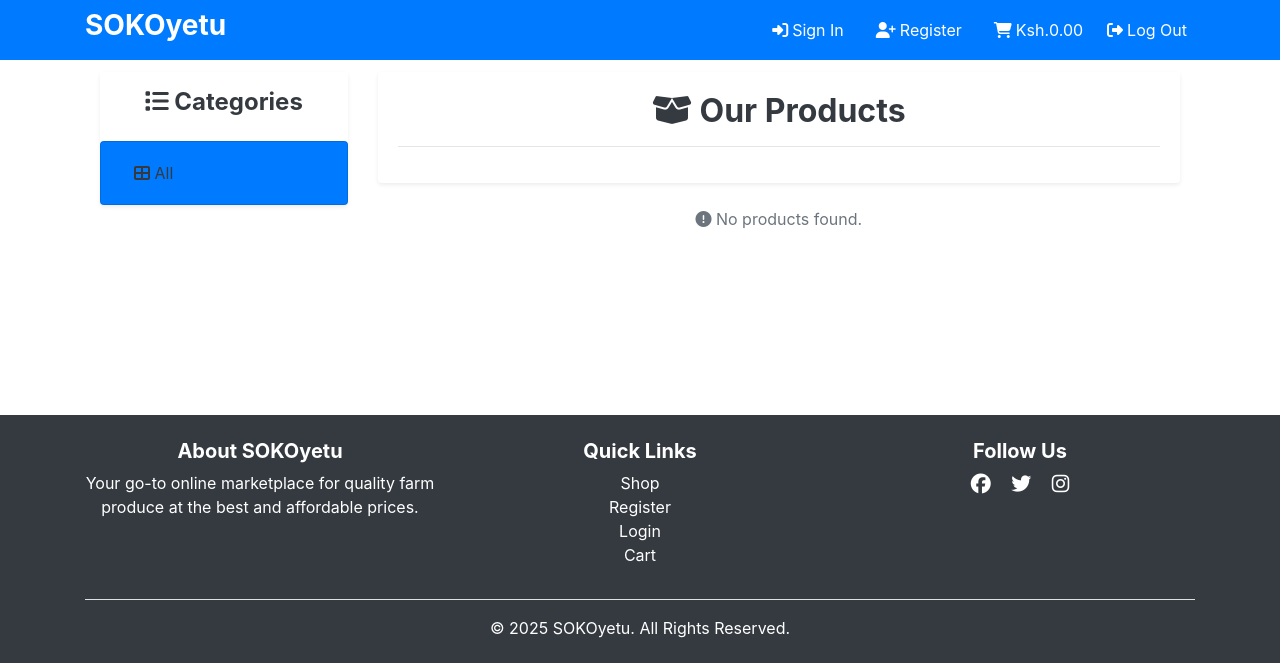
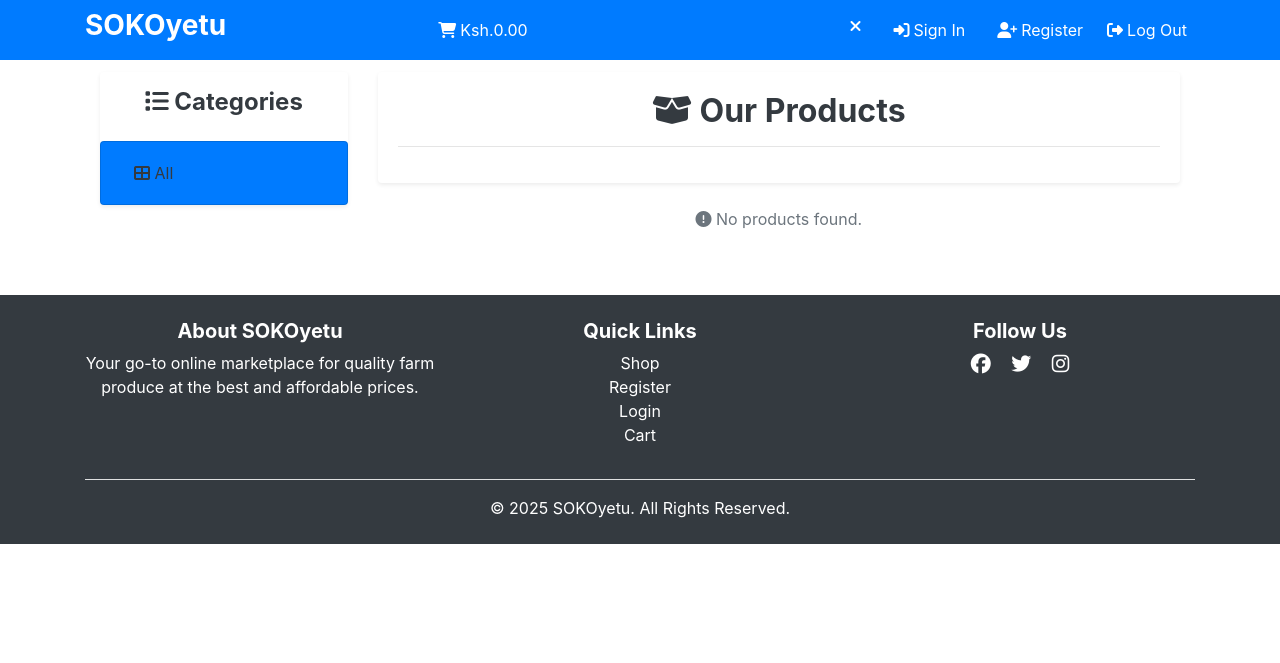
Before and after one commit to Chaser-254/sokoyetu, a Django app: page / in a window 1280 px wide. Shown: the top 663 px of the page. Run offline with Django 5.2, Linux system fonts and the light colour scheme; data that the repository does not hold is empty; some libraries are stand-ins or nearby versions.

Commit message:
improved the user interface and user experience

```diff
--- a/listings/templates/base.html
+++ b/listings/templates/base.html
@@ -4,30 +4,61 @@
 <head>
   <meta charset="UTF-8">
   <meta name="viewport" content="width=device-width, initial-scale=1.0">
-
   <link rel="stylesheet" href="https://cdnjs.cloudflare.com/ajax/libs/font-awesome/6.5.1/css/all.min.css">
   <link rel="stylesheet" href="https://stackpath.bootstrapcdn.com/bootstrap/4.4.1/css/bootstrap.min.css"
     integrity="sha384-Vkoo8x4CGsO3+Hhxv8T/Q5PaXtkKtu6ug5TOeNV6gBiFeWPGFN9MuhOf23Q9Ifjh" crossorigin="anonymous">
   <link rel="stylesheet" href="https://cdn.jsdelivr.net/npm/bootstrap-icons/font/bootstrap-icons.css">
-
   <link rel="stylesheet" href="https://fonts.googleapis.com/css2?family=Nunito&display=swap">
   <link rel="stylesheet" href="{% static 'css/style.css' %}">
   <title>{% block title %}{% endblock %}</title>
+  <style>
+    .navbar-toggler-custom {
+      padding: 0.25rem 0.75rem;
+      font-size: 1.35rem;
+      line-height: 1;
+      background-color: transparent;
+      border: none;
+    }
+
+    .navbar-collapse-custom {
+      display: flex;
+      justify-content: space-between;
+      align-items: center;
+    }
+
+    .navbar-nav {
+      flex-direction: column;
+    }
+
+    .nav-item {
+      margin-left: 15px;
+    }
+  </style>
 </head>
 
 <body>
-
   <nav class="navbar navbar-expand-md navbar-dark bg-primary fixed-top py-1" id="main-nav">
     <div class="container">
       <a href="{% url 'listings:product_list' %}" class="navbar-brand">
         <h3 class="font-weight-bold">SOKOyetu</h3>
       </a>
-      <button class="navbar-toggler" data-toggle="collapse" data-target="#navbarCollapse">
+
+      <a href="{% url 'cart:cart_detail' %}" class="nav-link text-white d-flex align-items-center"style="margin-left: 180px;">
+        <i class="fas fa-shopping-cart mr-1"></i>
+        Ksh.<span id="cart_price">{{ cart_total_price|floatformat:2 }}</span>
+      </a>
+
+      <button class="navbar-toggler navbar-toggler-custom" type="button" data-toggle="collapse" data-target="#navbarCollapse">
         <span class="navbar-toggler-icon"></span>
       </button>
 
-      <div class="collapse navbar-collapse" id="navbarCollapse">
+      <div class="collapse navbar-collapse navbar-collapse-custom" id="navbarCollapse">
         <ul class="navbar-nav ml-auto">
+          <li class="nav-item mx-2">
+            <a href="#" class="nav-link text-white d-flex align-items-center" data-toggle="collapse" data-target="#navbarCollapse">
+              <i class="fas fa-times"></i>
+            </a>
+          </li>
           {% if request.user.is_authenticated %}
             <li class="nav-item mx-2">
               <a href="{% url 'profile' %}" class="nav-link text-white d-flex align-items-center">
@@ -46,12 +77,6 @@
               </a>
             </li>
           {% endif %}
-          <li class="nav-item mx-2">
-            <a href="{% url 'cart:cart_detail' %}" class="nav-link text-white d-flex align-items-center">
-              <i class="fas fa-shopping-cart mr-1"></i>
-              Ksh.<span id="cart_price">{{ cart_total_price|floatformat:2 }}</span>
-            </a>
-          </li>
           <li class="nav-item mx-2 d-flex align-items-center">
             <form id="logout-form" action="{% url 'logout' %}" method="post" style="margin: 0;">
                 {% csrf_token %}
@@ -65,12 +90,10 @@
     </div>
   </nav>
 
-
   <div class="container py-5">
     {% block content %}
     {% endblock content %}
   </div>
-  <br><br><br><br><br>
   <footer class="bg-dark text-white py-4">
     <div class="container text-center">
       <div class="row">
@@ -101,12 +124,9 @@
 
   <script src="https://code.jquery.com/jquery-3.6.0.min.js"></script>
   <script src="https://cdn.jsdelivr.net/npm/bootstrap@4.5.3/dist/js/bootstrap.bundle.min.js"></script>
-  <script src="https://code.jquery.com/jquery-3.5.1.min.js"
-    integrity="sha256-9/aliU8x4CGsO3+Hhxv8T/Q5PaXtkKtu6ug5TOeNV6gBiFeWPGFN9MuhOf23Q9Ifjh=" crossorigin="anonymous"></script>
-  <script src="https://cdn.jsdelivr.net/npm/popper.js@1.16.0/dist/umd/popper.min.js"
-    integrity="sha384-Q6E9RHvbIyZFJoft+2mJbHaEWldlvI9IOYy5n3zV9zzTtmI3UksdQRVvoxMfooAo" crossorigin="anonymous"></script>
-  <script src="https://stackpath.bootstrapcdn.com/bootstrap/4.1.1/js/bootstrap.min.js"
-    integrity="sha384-smHYKdLADwkXOn1EmN1qk/HfnUcbVRZyYmZ4qpPea6sjB/pTJ0euyQp0Mk8ck+5T" crossorigin="anonymous"></script>
+  <script src="https://code.jquery.com/jquery-3.5.1.min.js" integrity="sha256-9/aliU8x4CGsO3+Hhxv8T/Q5PaXtkKtu6ug5TOeNV6gBiFeWPGFN9MuhOf23Q9Ifjh=" crossorigin="anonymous"></script>
+  <script src="https://cdn.jsdelivr.net/npm/popper.js@1.16.0/dist/umd/popper.min.js" integrity="sha384-Q6E9RHvbIyZFJoft+2mJbHaEWldlvI9IOYy5n3zV9zzTtmI3UksdQRVvoxMfooAo" crossorigin="anonymous"></script>
+  <script src="https://stackpath.bootstrapcdn.com/bootstrap/4.1.1/js/bootstrap.min.js" integrity="sha384-smHYKdLADwkXOn1EmN1qk/HfnUcbVRZyYmZ4qpPea6sjB/pTJ0euyQp0Mk8ck+5T" crossorigin="anonymous"></script>
   <script src="{% static 'js/scripts.js' %}"></script>
 </body>
 </html>
--- a/listings/templates/product/list.html
+++ b/listings/templates/product/list.html
@@ -24,7 +24,7 @@
     <div class="col-12 d-lg-none mb-3">
       <div class="dropdown">
         <button class="btn btn-primary dropdown-toggle w-100" type="button" id="categoryDropdown" data-bs-toggle="dropdown" aria-expanded="false">
-          <i class="fas fa-list"></i> Select Category
+          <i class="fas fa-tag"></i> View Farm Produce
         </button>
         <ul class="dropdown-menu w-100" aria-labelledby="categoryDropdown" id="categoryMenu">
           <li><a class="dropdown-item" href="{% url 'listings:product_list' %}"><i class="fas fa-th-large"></i> All</a></li>
```
